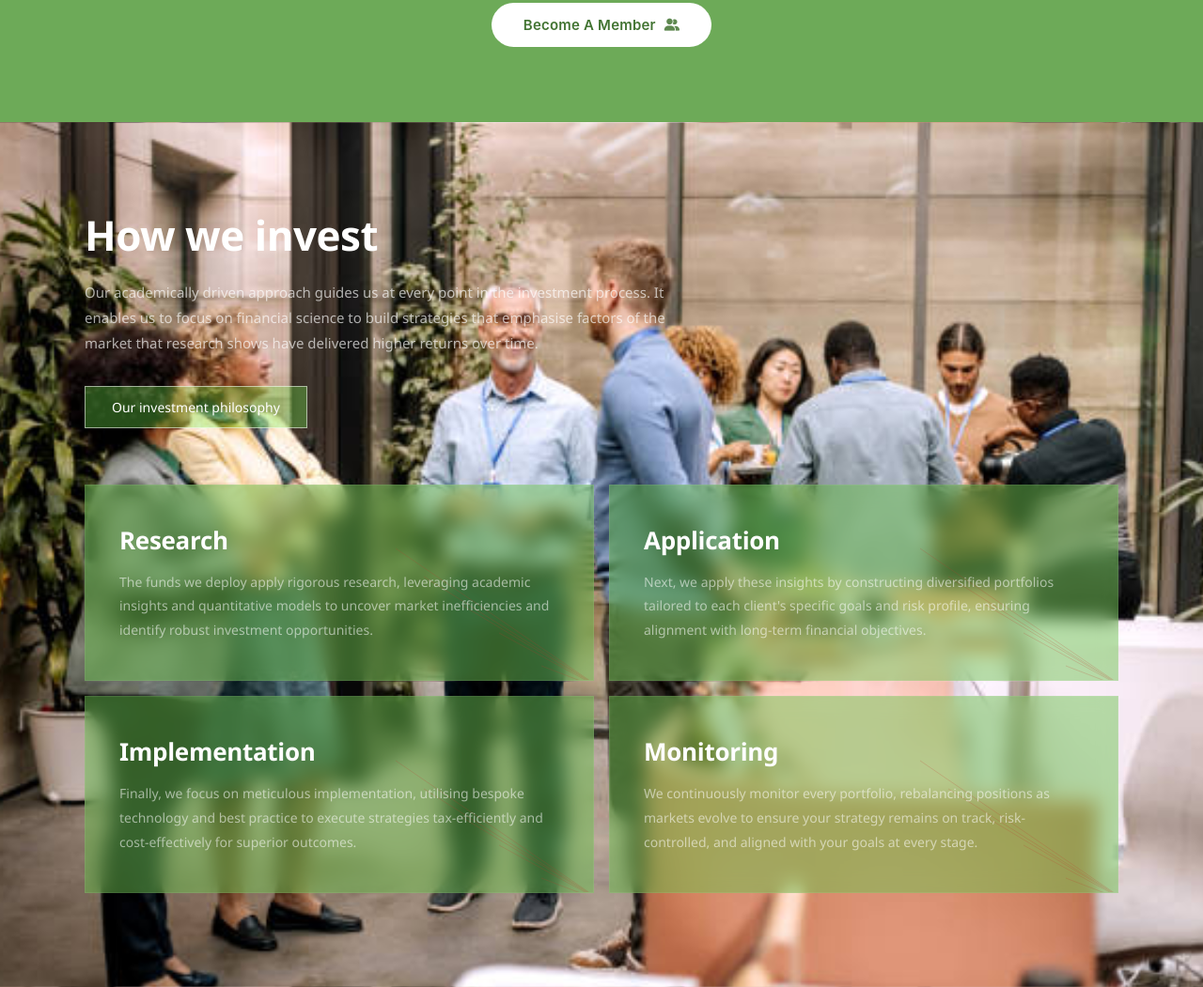
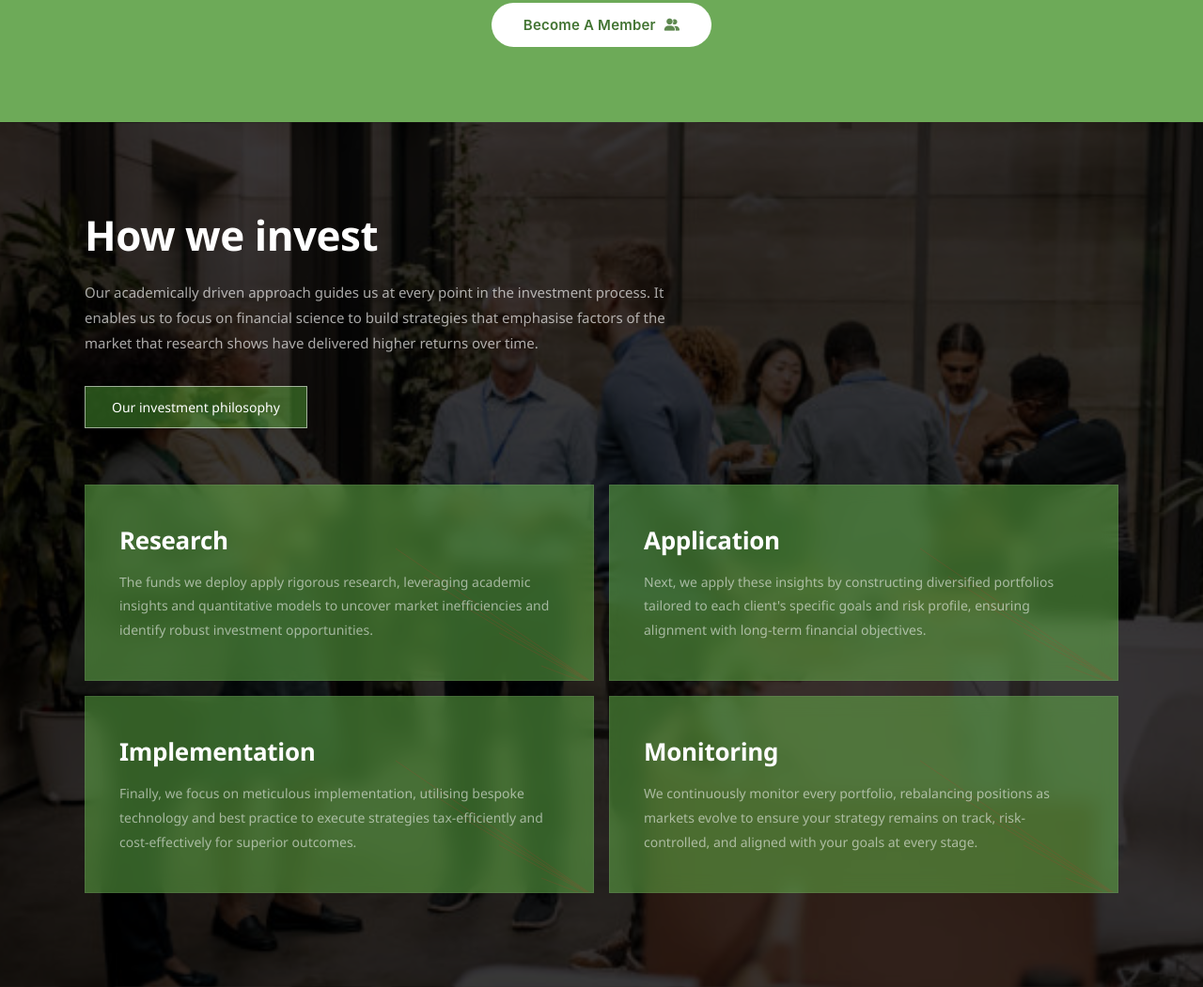
Before and after one commit to 0-chrollo/isbc, a plain HTML site: page index.html in a window 1280 px wide. Shown: the part 1755-2806 px from the top of the page at 94% size. Drawn offline with Linux system fonts and the light colour scheme.

Commit message:
this one?

```diff
--- a/index.html
+++ b/index.html
@@ -1382,8 +1382,8 @@ track.style.animation = 'scroll-left 13s linear infinite';
       background-image: url('bis-bg.jpg');
       background-size: cover;
       background-position: center;
-      background-attachment: fixed;
-
+      background-attachment:scroll;
+      background-color: #12141f;
       position: relative;
     }
 
@@ -1391,7 +1391,7 @@ track.style.animation = 'scroll-left 13s linear infinite';
       content: '';
       position: absolute;
       inset: 0;
-
+      background: rgba(0, 0, 0, 0.785);
       pointer-events: none;
     }
 
```
